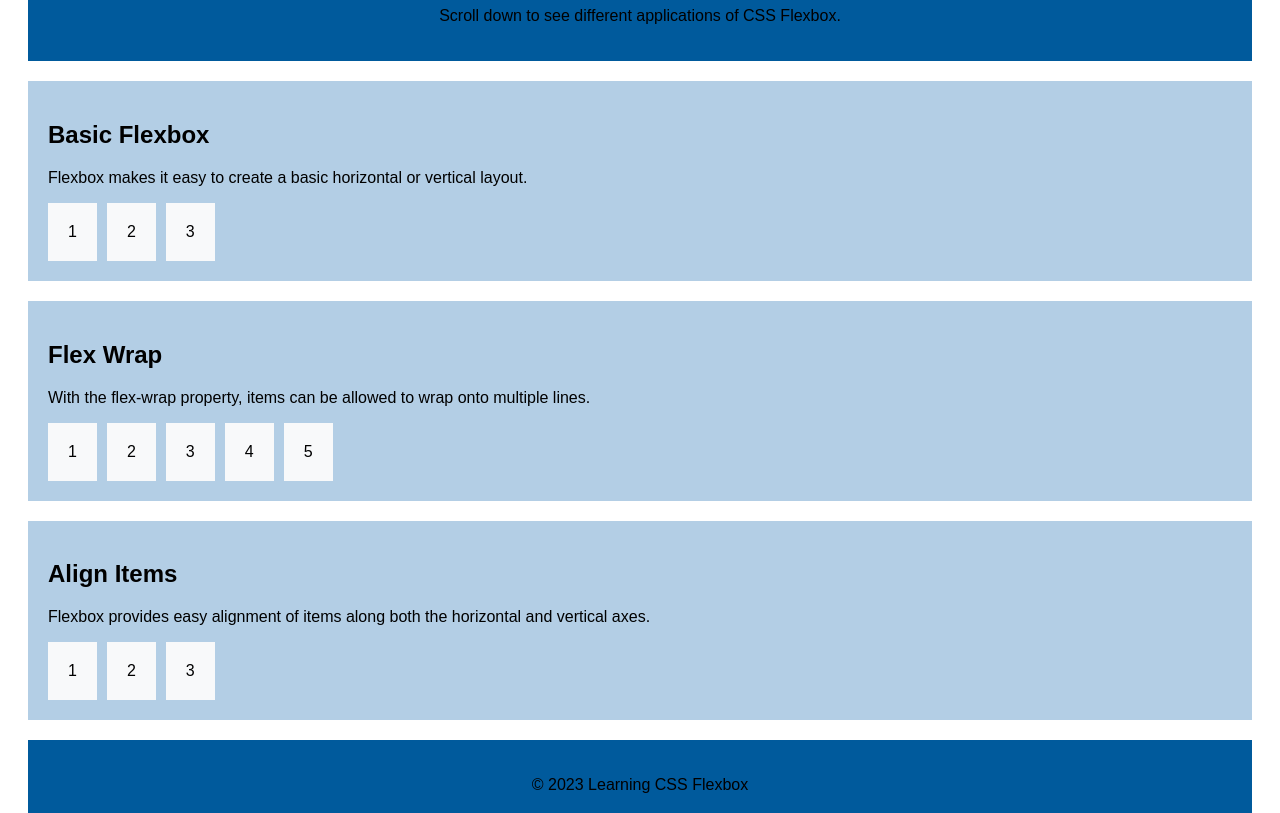
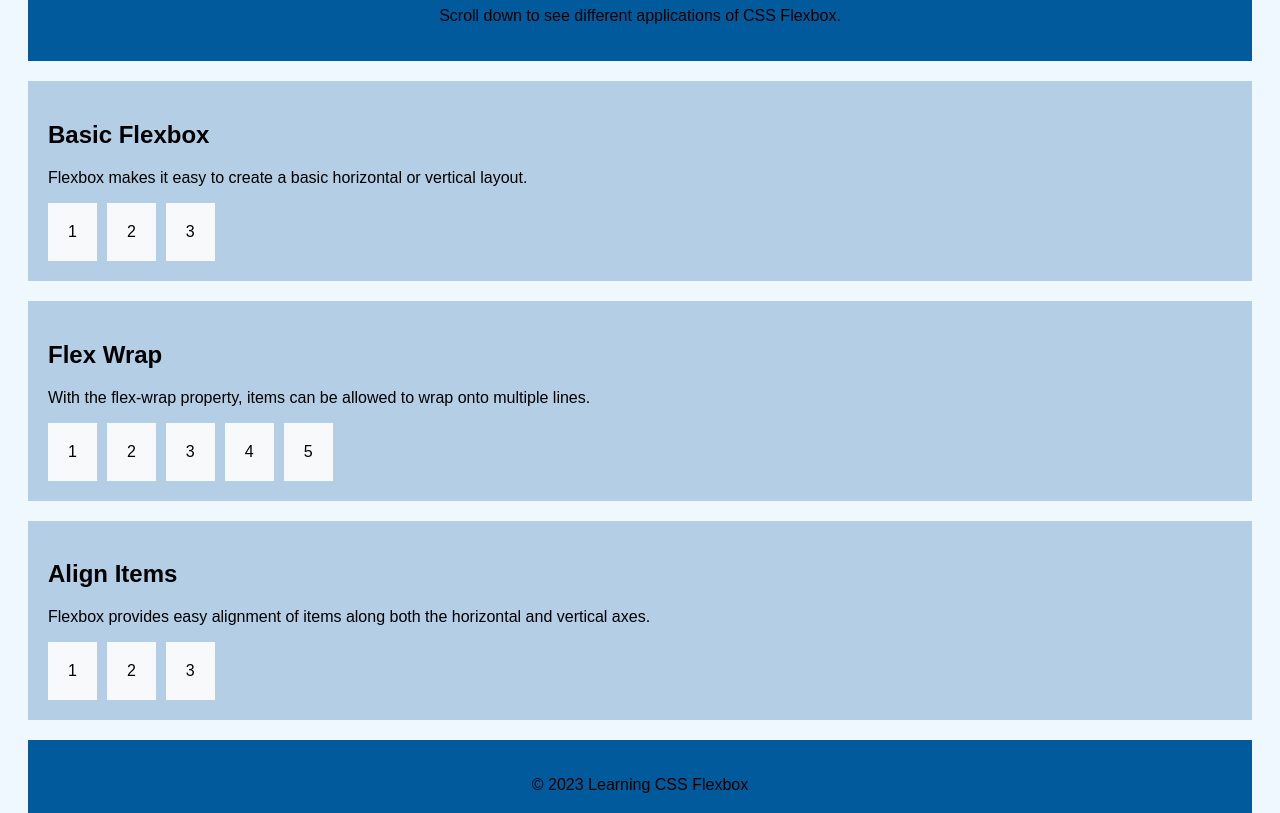
Before and after one commit to DylanWCCI/css-flex, a plain HTML site: page index.html in a window 1280 px wide. Shown: the part 121-934 px from the top of the page. Drawn offline with Linux system fonts and the light colour scheme.

Commit message:
Added background  color to body

```diff
--- a/style.css
+++ b/style.css
@@ -7,6 +7,7 @@
 
 body {
     font-family: Arial, sans-serif;
+    background-color: var(--background-color);
 }
 
 .flex-container {
```
